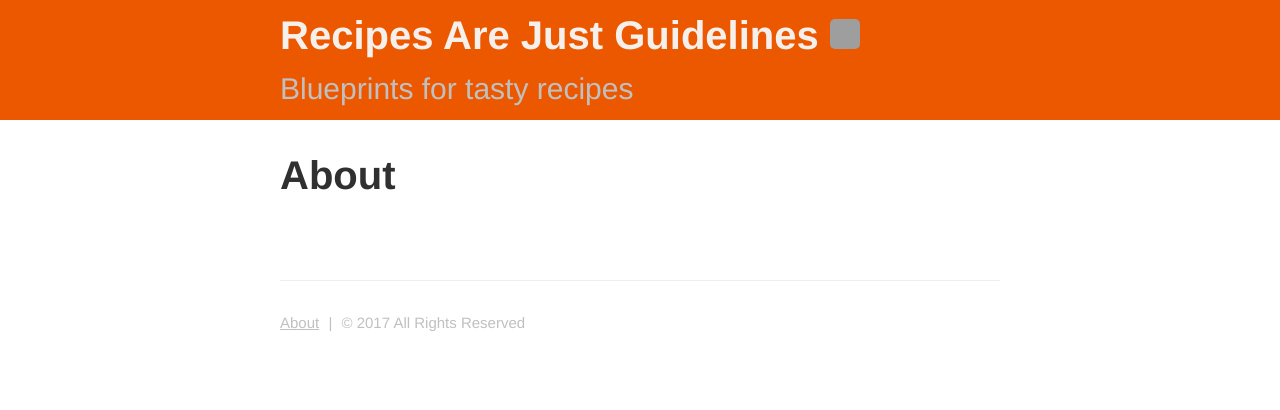
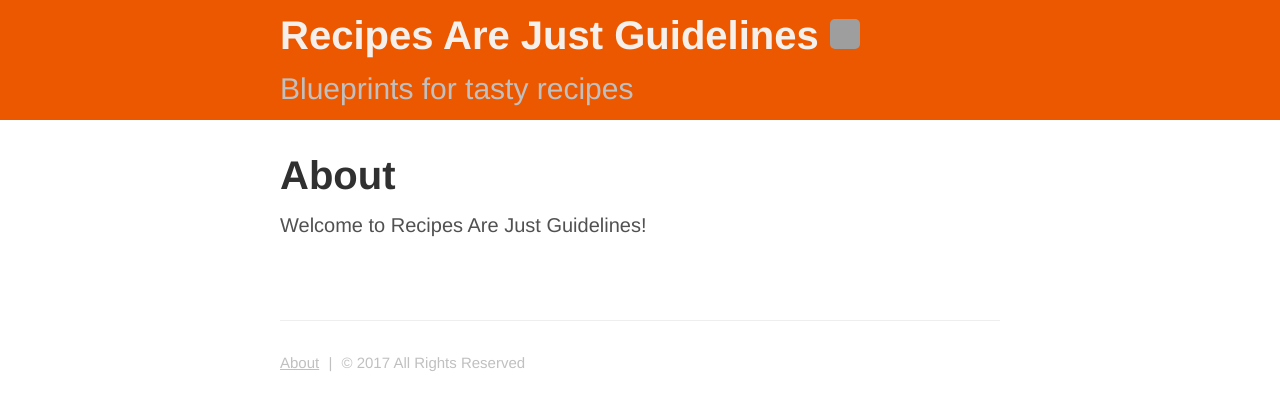
Before and after one commit to RecipesAreGuidelines/RecipesAreJustGuidelines, a Jekyll site: the page built from about.md, in a window 1280 px wide. Shown: the top 410 px of the page. Built offline with Jekyll 4.4.1, drawn with Linux system fonts in a browser that asks for light colours; part of the change alters nothing that is shown; grey boxes are pictures that could not be loaded.

Commit message:
Updated About file

```diff
--- a/_config.yml
+++ b/_config.yml
@@ -24,4 +24,4 @@ limit_posts: 0
 future:      true
 unpublished: false
 
-repository: RecipesAreJustGuidelines/RecipesAreJustGuidelines.github.com
+repository: RecipesAreJustGuidelines/RecipesAreJustGuidelines.github.io
--- a/about.md
+++ b/about.md
@@ -2,3 +2,5 @@
 layout: page
 title: About
 ---
+
+Welcome to Recipes Are Just Guidelines!
```
Also changed, not shown: README.md.
